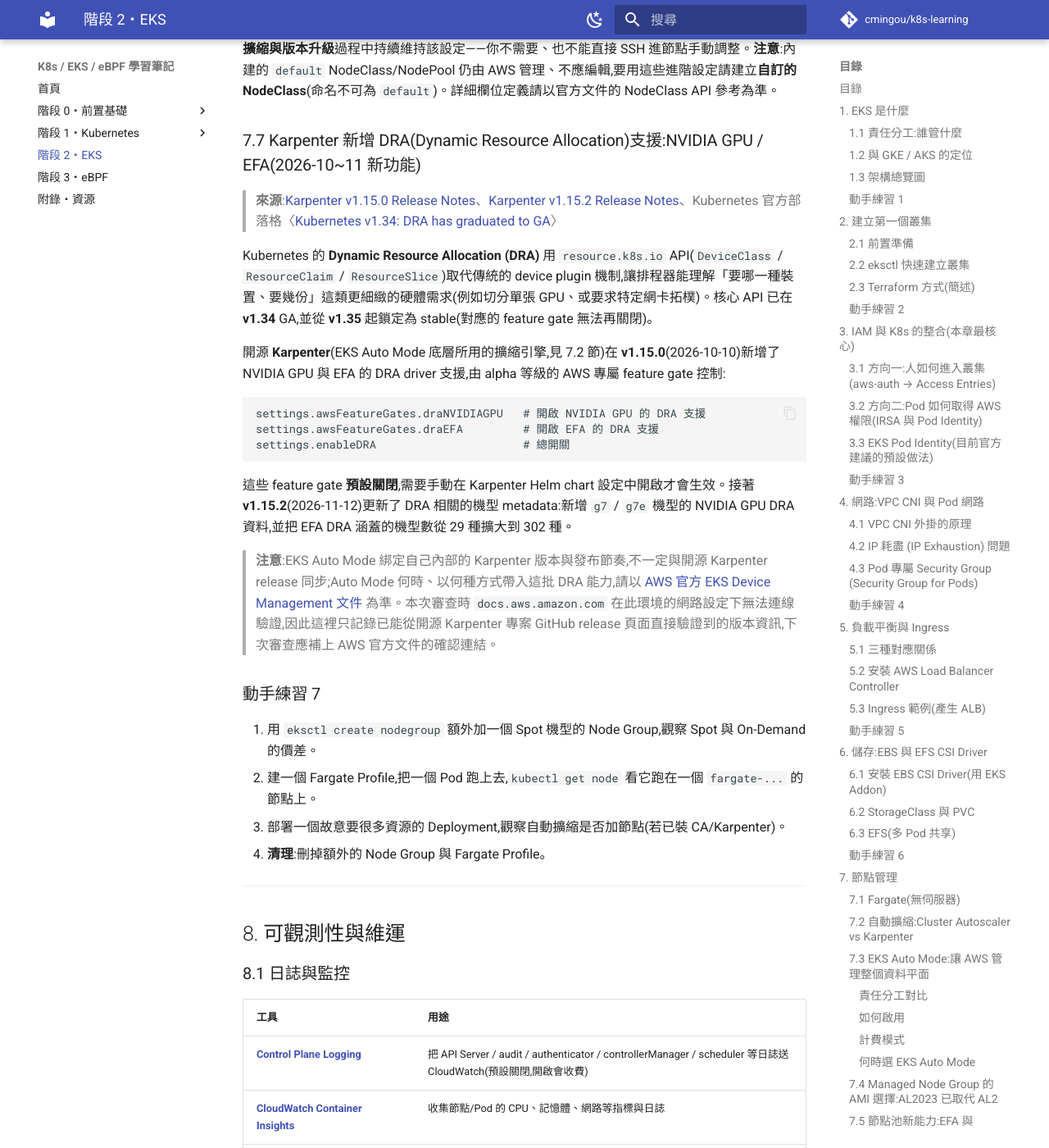
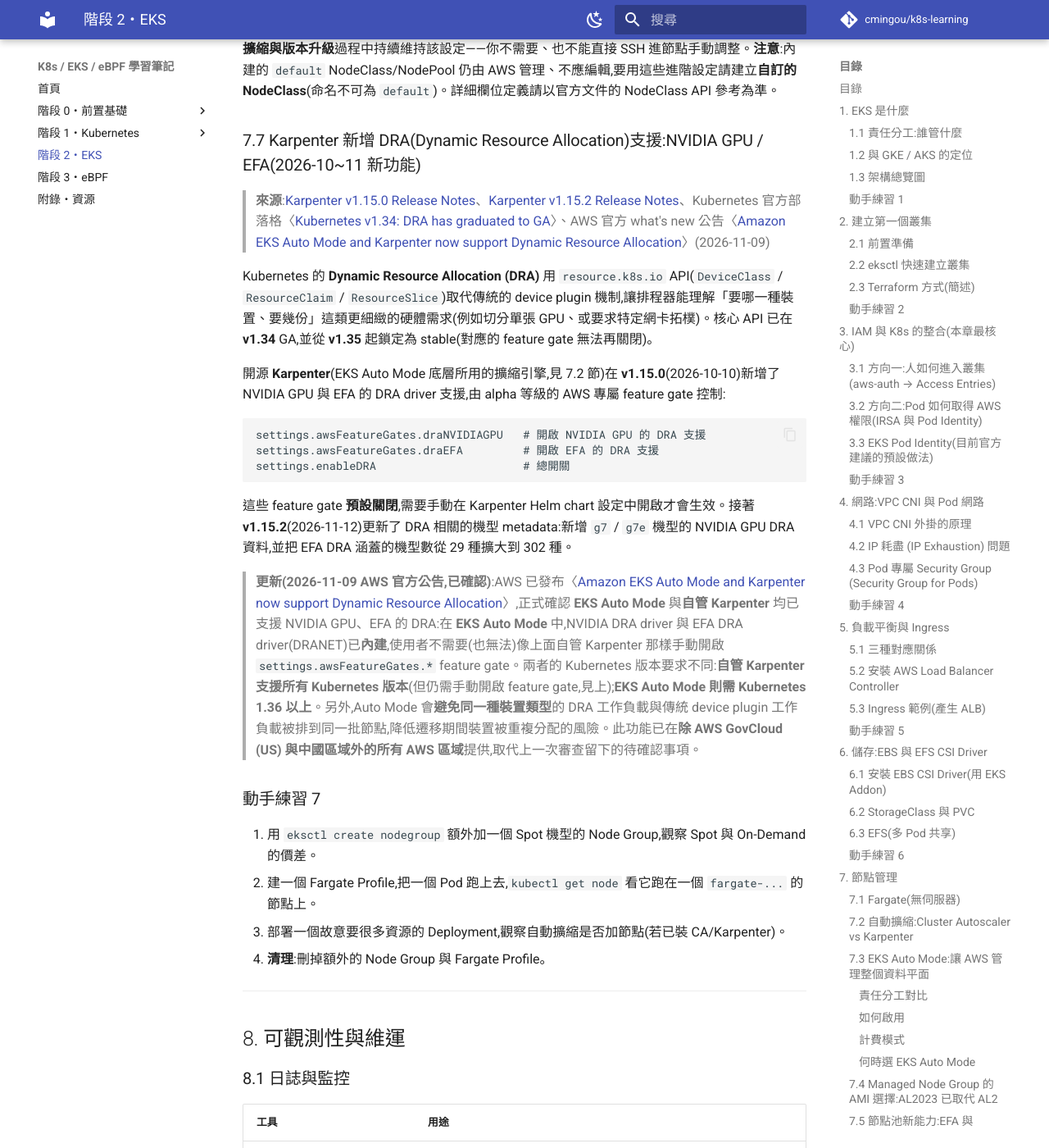
Before and after one commit to cmingou/k8s-learning, an MkDocs documentation site: the page built from docs/02-eks/README.md, in a window 1280 px wide and 1400 px high, scrolled down 27857 px. Shown: the whole window at 82% size. Built offline with MkDocs 1.6.1 and Material for MkDocs 9.7.7, drawn with Linux system fonts in a browser that asks for light colours; comment, search, counter and statistics services are not loaded; some of the changed text lies outside the part shown.

Commit message:
Confirm EKS Auto Mode built-in DRA support; daily eBPF CVE recheck (2026-11-14)
AWS announced on 2026-11-09 that EKS Auto Mode now has the NVIDIA and EFA
DRA drivers built in (Kubernetes 1.36+), resolving the open verification
note left in the 7.7 Karpenter DRA section and its checklist item.

Daily eBPF kernel CVE recheck found no new kernel/bpf CVEs (Ubuntu CVE API
latest entries are non-kernel/non-BPF), no new Linux/Cilium/bpftrace/Helm
releases since the 2026-11-13 review.

Co-Authored-By: Claude Sonnet 5 <noreply@anthropic.com>
Claude-Session: https://claude.ai/code/session_01BsV5wa636fEXRCUL4BBXPN

```diff
--- a/docs/02-eks/README.md
+++ b/docs/02-eks/README.md
@@ -967,7 +967,7 @@ spec:
 
 ### 7.7 Karpenter 新增 DRA(Dynamic Resource Allocation)支援:NVIDIA GPU / EFA(2026-10~11 新功能)
 
-> **來源**:[Karpenter v1.15.0 Release Notes](https://github.com/aws/karpenter-provider-aws/releases/tag/v1.15.0)、[Karpenter v1.15.2 Release Notes](https://github.com/aws/karpenter-provider-aws/releases/tag/v1.15.2)、Kubernetes 官方部落格〈[Kubernetes v1.34: DRA has graduated to GA](https://kubernetes.io/blog/2025/09/01/kubernetes-v1-34-dra-updates/)〉
+> **來源**:[Karpenter v1.15.0 Release Notes](https://github.com/aws/karpenter-provider-aws/releases/tag/v1.15.0)、[Karpenter v1.15.2 Release Notes](https://github.com/aws/karpenter-provider-aws/releases/tag/v1.15.2)、Kubernetes 官方部落格〈[Kubernetes v1.34: DRA has graduated to GA](https://kubernetes.io/blog/2025/09/01/kubernetes-v1-34-dra-updates/)〉、AWS 官方 what's new 公告〈[Amazon EKS Auto Mode and Karpenter now support Dynamic Resource Allocation](https://aws.amazon.com/about-aws/whats-new/2026/11/amazon-eks-auto-mode-karpenter-dra/)〉(2026-11-09)
 
 Kubernetes 的 **Dynamic Resource Allocation (DRA)** 用 `resource.k8s.io` API(`DeviceClass` / `ResourceClaim` / `ResourceSlice`)取代傳統的 device plugin 機制,讓排程器能理解「要哪一種裝置、要幾份」這類更細緻的硬體需求(例如切分單張 GPU、或要求特定網卡拓樸)。核心 API 已在 **v1.34** GA,並從 **v1.35** 起鎖定為 stable(對應的 feature gate 無法再關閉)。
 
@@ -981,7 +981,7 @@ settings.enableDRA                      # 總開關
 
 這些 feature gate **預設關閉**,需要手動在 Karpenter Helm chart 設定中開啟才會生效。接著 **v1.15.2**(2026-11-12)更新了 DRA 相關的機型 metadata:新增 `g7` / `g7e` 機型的 NVIDIA GPU DRA 資料,並把 EFA DRA 涵蓋的機型數從 29 種擴大到 302 種。
 
-> **注意**:EKS Auto Mode 綁定自己內部的 Karpenter 版本與發布節奏,不一定與開源 Karpenter release 同步;Auto Mode 何時、以何種方式帶入這批 DRA 能力,請以 [AWS 官方 EKS Device Management 文件](https://docs.aws.amazon.com/eks/latest/userguide/device-management.html) 為準。本次審查時 `docs.aws.amazon.com` 在此環境的網路設定下無法連線驗證,因此這裡只記錄已能從開源 Karpenter 專案 GitHub release 頁面直接驗證到的版本資訊,下次審查應補上 AWS 官方文件的確認連結。
+> **更新(2026-11-09 AWS 官方公告,已確認)**:AWS 已發布〈[Amazon EKS Auto Mode and Karpenter now support Dynamic Resource Allocation](https://aws.amazon.com/about-aws/whats-new/2026/11/amazon-eks-auto-mode-karpenter-dra/)〉,正式確認 **EKS Auto Mode** 與**自管 Karpenter** 均已支援 NVIDIA GPU、EFA 的 DRA:在 **EKS Auto Mode** 中,NVIDIA DRA driver 與 EFA DRA driver(DRANET)已**內建**,使用者不需要(也無法)像上面自管 Karpenter 那樣手動開啟 `settings.awsFeatureGates.*` feature gate。兩者的 Kubernetes 版本要求不同:**自管 Karpenter 支援所有 Kubernetes 版本**(但仍需手動開啟 feature gate,見上);**EKS Auto Mode 則需 Kubernetes 1.36 以上**。另外,Auto Mode 會**避免同一種裝置類型**的 DRA 工作負載與傳統 device plugin 工作負載被排到同一批節點,降低遷移期間裝置被重複分配的風險。此功能已在**除 AWS GovCloud (US) 與中國區域外的所有 AWS 區域**提供,取代上一次審查留下的待確認事項。
 
 ### 動手練習 7
 
@@ -1187,7 +1187,7 @@ aws ec2 describe-addresses            # 確認沒有閒置的 Elastic IP
 - [ ] 我知道目前 Managed Node Group 預設 AMI 是 AL2023,AL2 已停止發布新 AMI。
 - [ ] 我知道 EKS Auto Mode 與 Karpenter 節點池現在可直接宣告 EFA 網路介面與 EC2 Placement Group(cluster/spread/partition),適合分散式訓練/推論工作負載(見 7.5 節)。
 - [ ] 我知道 EKS Auto Mode NodeClass 現在可透過 `advancedCompute` 設定 kubelet 參數、核心 sysctl 與 hugepages,但內建的 `default` NodeClass/NodePool 不受影響也不應編輯(見 7.6 節)。
-- [ ] 我知道 Kubernetes DRA(Dynamic Resource Allocation)已於 v1.34 GA、v1.35 起 stable,開源 Karpenter 從 v1.15.0 起新增 NVIDIA GPU / EFA 的 DRA driver 支援(需手動開啟 feature gate,見 7.7 節)。
+- [ ] 我知道 Kubernetes DRA(Dynamic Resource Allocation)已於 v1.34 GA、v1.35 起 stable,開源 Karpenter 從 v1.15.0 起新增 NVIDIA GPU / EFA 的 DRA driver 支援(需手動開啟 feature gate);EKS Auto Mode 已於 2026-11-09 隨官方公告確認內建支援(無需手動開 feature gate,但需 Kubernetes 1.36 以上),見 7.7 節。
 
 **成本與清理(保命)**
 - [ ] 我在練習前就設好了 AWS Budget 告警。
```
Also changed, not shown: docs/03-ebpf/README.md (+2 -0 lines).
